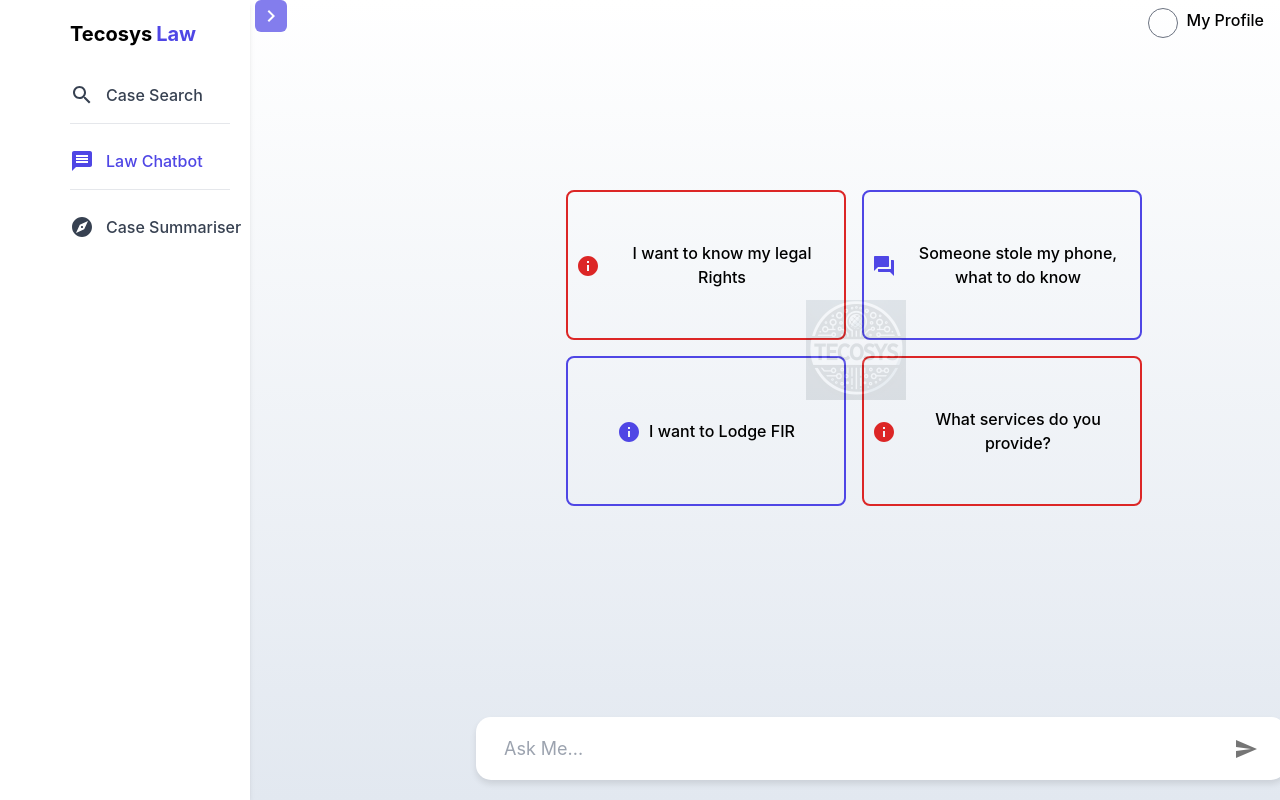
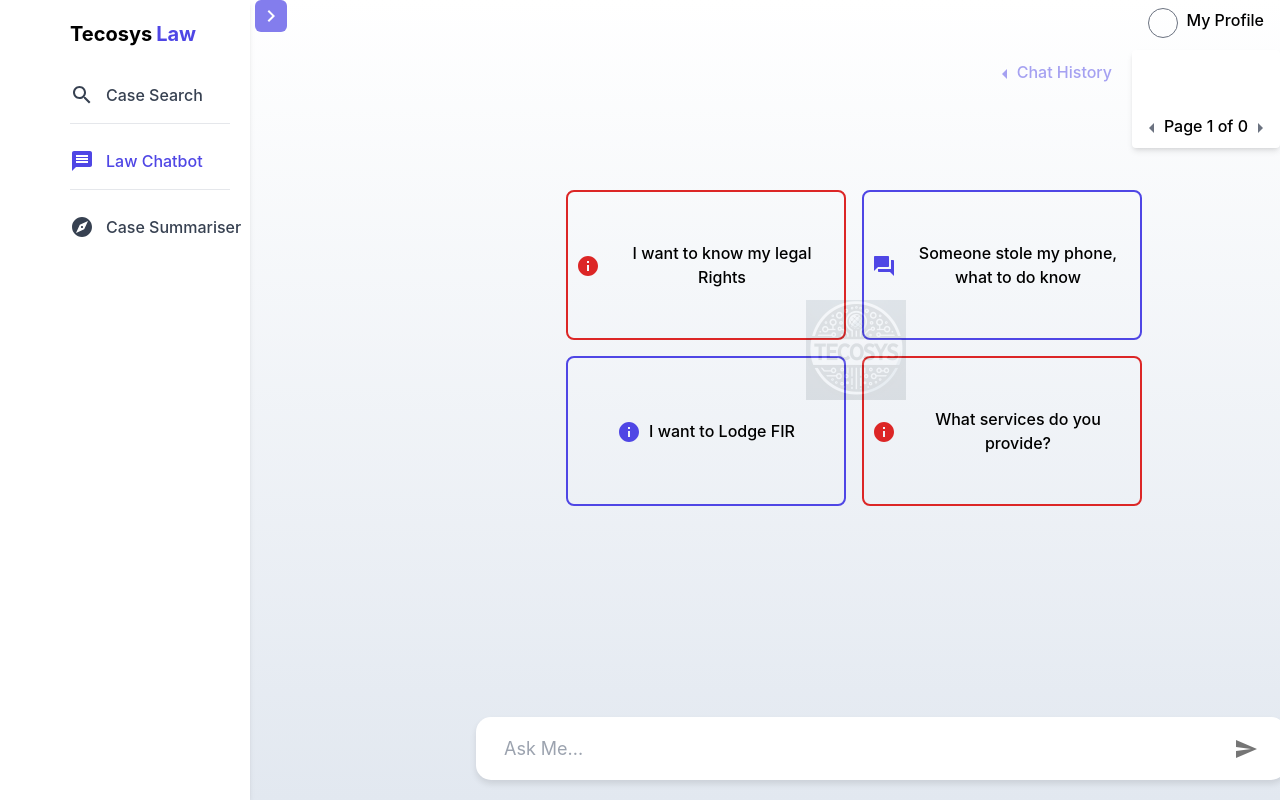
Before and after one commit to 1Yogeshh/tecosys-law, a React (Create React App) app: page /law-chat-bot in a window 1280 px wide. Built offline with nearby package versions, Linux system fonts and the light colour scheme; sample sign-in values are in the browser's storage; a web font is replaced by a local one.

Commit message:
chatbot-history add

```diff
--- a/src/components/CompLawChatBot/Main/Main.jsx
+++ b/src/components/CompLawChatBot/Main/Main.jsx
@@ -8,7 +8,7 @@ import ProfileIconDropDown from "../../../CommonFiles/ProfileIconDropdown.jsx";
   import SendIcon from "@mui/icons-material/Send";
   import IconButton from "@mui/material/IconButton";
   import tecosysLogo from "../../CompLawChatBot/assets/tecosysLogo.png";
-import { Edit, Info, QuestionAnswer, AttachMoney, ContentCopy, Close } from "@mui/icons-material"; // Import icons
+  import { Edit, Info, QuestionAnswer, AttachMoney, ContentCopy, ArrowForward, Close, Delete, LegendToggle, ArrowBack, ArrowRight, ArrowLeft } from "@mui/icons-material"; // Import icons
   import { toast } from "react-toastify";
 
   const Main = () => {
@@ -18,6 +18,18 @@ const Main = () => {
     const [editIndex, setEditIndex] = useState(null);
     const [showPremiumPopup, setShowPremiumPopup] = useState(false);
     const [hideDefaultQuestions, setHideDefaultQuestions] = useState(false); // New state variable
+    const [persistentHistory, setPersistentHistory] = useState([]);
+
+    // Pagination states
+     const [currentPage, setCurrentPage] = useState(0);
+    const entriesPerPage = 8;
+
+
+    const [isDrawerOpen, setIsDrawerOpen] = useState(true);
+    const toggleDrawer = () => {
+
+      setIsDrawerOpen(!isDrawerOpen);
+    };
     const [defaultQuestions, setDefaultQuestions] = useState([
       {
         question: "I want to know my legal Rights",
@@ -47,6 +59,10 @@ const Main = () => {
     };
 
     useEffect(() => {
+      // Load persistent history from local storage
+      const savedHistory = JSON.parse(localStorage.getItem("persistentChatHistory")) || [];
+      setPersistentHistory(savedHistory);
+
       if (chatHistory.length === 0) {
         setChatHistory(defaultQuestions.map((q) => ({ question: q, isBot: false })));
       }
@@ -63,7 +79,7 @@ const Main = () => {
 
       if (currentPrompt === "") return;
 
-    setHideDefaultQuestions(true); // Hide the default questions after sending a message
+      setHideDefaultQuestions(true);
 
       if (isEditing && editIndex !== null) {
         // Editing existing question logic
@@ -72,23 +88,39 @@ const Main = () => {
             ? { ...msg, question: currentPrompt, isBot: false }
             : msg
         );
+
+        // Remove the previous bot response if it exists
+    if (editIndex < updatedChatHistory.length - 1 && updatedChatHistory[editIndex + 1].isBot) {
+      updatedChatHistory.splice(editIndex + 1, 1); // Remove the bot response after the edited question
+    }
+
+
         setChatHistory(updatedChatHistory);
-        setIsEditing(false); // Reset editing state
-        setEditIndex(null); // Reset edit index
+        setIsEditing(false);
+        setEditIndex(null);
         setInput("");
 
-        // Remove previous bot response if it exists
-        const previousBotResponseIndex = updatedChatHistory.findIndex(
-            (msg, index) => index > editIndex && msg.isBot === true
+
+
+        // Send the updated question to the bot
+        await sendToBot(currentPrompt);
+      } else {
+        const existingUserMessage = chatHistory.find(
+          (msg) => msg.question === currentPrompt && msg.isBot === false
         );
 
-        if (previousBotResponseIndex !== -1) {
-            updatedChatHistory.splice(previousBotResponseIndex, 1);
+        if (!existingUserMessage) {
+          setChatHistory((prevChatHistory) => [
+            ...prevChatHistory,
+            { question: currentPrompt, isBot: false },
+          ]);
+          setInput("");
+          await sendToBot(currentPrompt);
         }
+      }
+    };
 
-        setChatHistory(updatedChatHistory); // Update chat history
-
-        // Send the updated question to the bot
+    const sendToBot = async (currentPrompt) => {
       try {
         const response = await fetch(
           "https://law-api.tecosys.ai/legal-solutions/lawchatbot/",
@@ -107,58 +139,20 @@ const Main = () => {
 
         const resultData = await response.json();
 
-            setChatHistory((prevChatHistory) => [
-                ...prevChatHistory,
-                { answer: resultData.answer || "No answer available.", isBot: true },
-            ]);
+        // Update chat history and persistent history
+        const newChat = { question: currentPrompt, answer: resultData.answer || "No answer available.", isBot: true };
+        setChatHistory((prevChatHistory) => [...prevChatHistory, newChat]);
+
+        // Update persistent history
+        const updatedPersistentHistory = [...persistentHistory, newChat];
+        setPersistentHistory(updatedPersistentHistory);
+        localStorage.setItem("persistentChatHistory", JSON.stringify(updatedPersistentHistory));
+
       } catch (error) {
         setChatHistory((prevChatHistory) => [
           ...prevChatHistory,
           { answer: "Sorry, something went wrong. Please try again later.", isBot: true },
         ]);
-        }
-    } else {
-        const existingUserMessage = chatHistory.find(
-            (msg) => msg.question === currentPrompt && msg.isBot === false
-        );
-
-        if (!existingUserMessage) {
-            setChatHistory((prevChatHistory) => [
-                ...prevChatHistory,
-                { question: currentPrompt, isBot: false },
-            ]);
-            setInput("");
-
-            // Send the new question to the bot
-            try {
-                const response = await fetch(
-                    "https://law-api.tecosys.ai/legal-solutions/lawchatbot/",
-                    {
-                        method: "POST",
-                        headers: {
-                            "Content-Type": "application/json",
-                        },
-                        body: JSON.stringify({ query: currentPrompt }),
-                    }
-                );
-
-                if (!response.ok) {
-                    throw new Error(`HTTP error! status: ${response.status}`);
-                }
-
-                const resultData = await response.json();
-
-                setChatHistory((prevChatHistory) => [
-                    ...prevChatHistory,
-                    { answer: resultData.answer || "No answer available.", isBot: true },
-                ]);
-            } catch (error) {
-                setChatHistory((prevChatHistory) => [
-                    ...prevChatHistory,
-                    { answer: "Sorry, something went wrong. Please try again later.", isBot: true },
-                ]);
-            }
-        }
       }
     };
 
@@ -169,7 +163,7 @@ const Main = () => {
     };
 
     const handleQuestionClick = (question) => {
-    setHideDefaultQuestions(true); // Hide the default questions after clicking a default question
+      setHideDefaultQuestions(true);
       handleSendQuestion(question);
     };
 
@@ -181,6 +175,29 @@ const Main = () => {
         .catch((err) => {
           console.error("Failed to copy: ", err);
         });
+    };
+
+    const handleDeleteHistory = (index) => {
+      const updatedHistory = persistentHistory.filter((_, i) => i !== index);
+      setPersistentHistory(updatedHistory);
+      localStorage.setItem("persistentChatHistory", JSON.stringify(updatedHistory));
+    };
+
+    // Pagination logic
+  const totalEntries = persistentHistory.length;
+  const totalPages = Math.ceil(totalEntries / entriesPerPage);
+  const currentEntries = persistentHistory.slice(currentPage * entriesPerPage, (currentPage + 1) * entriesPerPage);
+
+  const handleNextPage = () => {
+    if (currentPage < totalPages - 1) {
+      setCurrentPage(currentPage + 1);
+    }
+  };
+
+  const handlePreviousPage = () => {
+    if (currentPage > 0) {
+      setCurrentPage(currentPage - 1);
+    }
   };
 
     return (
@@ -195,6 +212,58 @@ const Main = () => {
         <div className="absolute flex right-4 top-2 gap-2">
           <div className="h-[30px] w-[30px] border-[1px] border-gray-500 rounded-full"></div>
           <p className="font-medium hover:cursor-pointer" onClick={handleOpenModal}>My Profile</p>
+        </div>
+
+        <button
+          onClick={toggleDrawer}
+          className={`p-2 hidden lg:flex  text-indigo-600 font-medium rounded-md fixed z-50 transition-transform duration-300 ${
+            isDrawerOpen ? 'right-[160px]' : 'right-2'} opacity-50 hover:opacity-100`}>
+          <div className="flex items-center">
+          {/* Left Arrow */}
+          {isDrawerOpen ? (
+            <ArrowLeft className="mr- mt-1" />
+          ) : (
+            <ArrowRight className="mr-2 mt-1" />
+          )}
+          {/* Text */}
+          <span>Chat History</span>
+        </div>
+        </button>
+        <div className={`bg-white rounded p-2 absolute right-0 shadow-md transition-transform duration-300 flex flex-col justify-center items-center   ${
+            isDrawerOpen ? 'translate-x-0' : 'translate-x-full '}`}>
+
+              <div className="flex flex-col justify-center font-medium gap-2 mt-10">
+                {currentEntries.map((item, index) => (
+                  <div key={index} className="flex flex-col  ">
+                    <div className="flex justify-between  mb-2">
+                    <div>
+                      <p>> {item.question}</p>
+                    </div>
+                    <IconButton onClick={() => handleDeleteHistory(index)}>
+                      <Delete/>
+                    </IconButton>
+                    </div>
+                    <div className="h-[1px] w-[250px] bg-gray-300 ml-[20px]"></div>
+                  </div>
+                ))}
+              </div>
+              <div className="flex justify-between mt-4">
+            <button
+              onClick={handlePreviousPage}
+              disabled={currentPage === 0}
+              className={`text-gray-500 ${currentPage === 0 ? 'cursor-not-allowed' : 'cursor-pointer'}`}
+            >
+              <ArrowLeft />
+            </button>
+            <span className="font-medium">{`Page ${currentPage + 1} of ${totalPages}`}</span>
+            <button
+              onClick={handleNextPage}
+              disabled={currentPage >= totalPages - 1}
+              className={`text-gray-500 ${currentPage >= totalPages - 1 ? 'cursor-not-allowed' : 'cursor-pointer'}`}
+            >
+              <ArrowRight />
+            </button>
+          </div>
         </div>
         <div className="main-container lg:ml-[180px] ml-[10px]">
           <>
```
Lines whose indentation alone changed are shown as unchanged.
